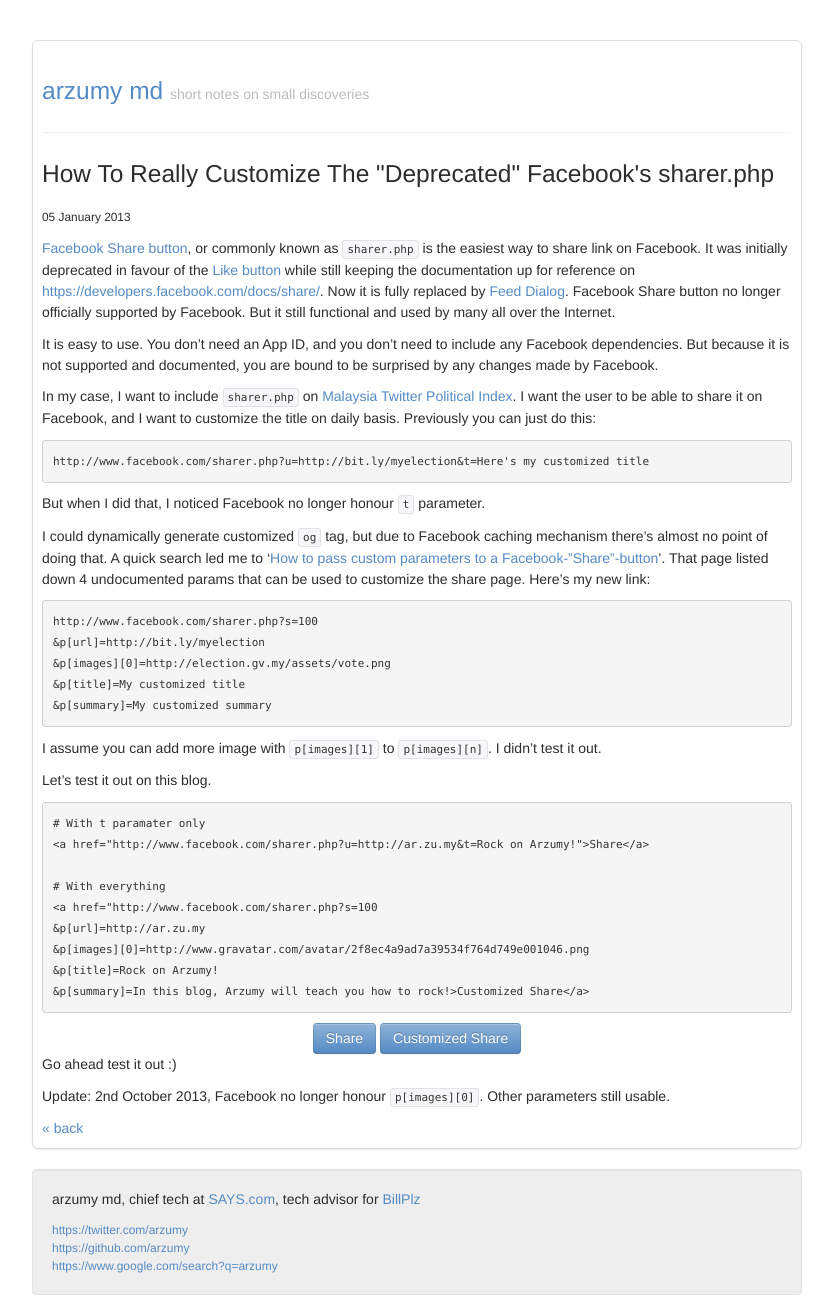
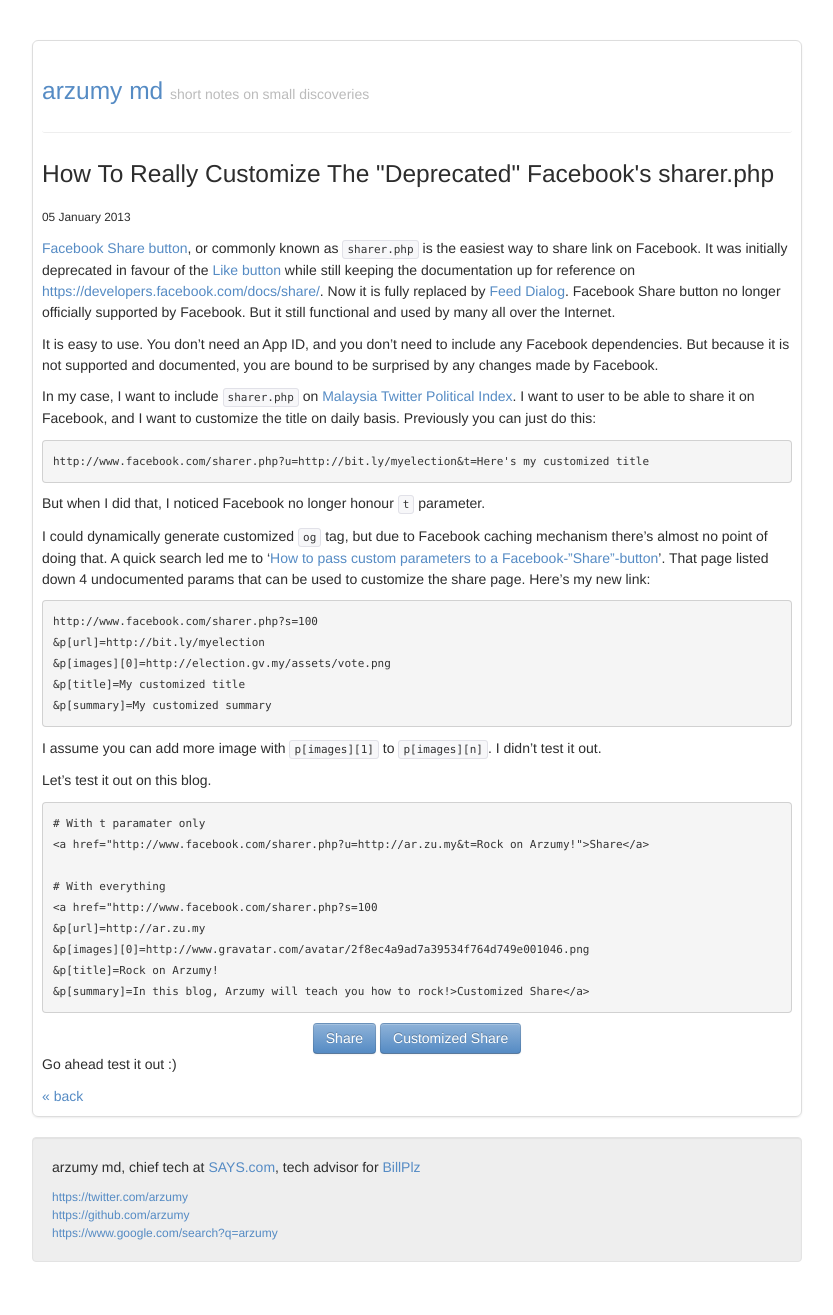
Before and after one commit to arzumy/arzumy.github.com, a Jekyll site: the page built from _posts/2013-01-05-how-to-really-customize-the-deprecated-facebook-sharer-dot-php.md, in a window 1280 px wide. Shown: the whole page, without its empty margins (223-1056 px from the left). Built offline with Jekyll 4.4.1, drawn with Linux system fonts in a browser that asks for light colours; nearby versions of some CDN libraries; some web fonts are replaced; Markdown is read by kramdown in place of the engine named in the settings; after the commit the page ends 1282 px from its top, so only the background shows below that.

Commit message:
Revert "update facebook share to update readers about deprecated images param"
This reverts commit be7e50e55e9f09eac4d53714c6e7171249f30694.

```diff
--- a/_posts/2013-01-05-how-to-really-customize-the-deprecated-facebook-sharer-dot-php.md
+++ b/_posts/2013-01-05-how-to-really-customize-the-deprecated-facebook-sharer-dot-php.md
@@ -9,7 +9,7 @@
 
 It is easy to use. You don't need an App ID, and you don't need to include any Facebook dependencies. But because it is not supported and documented, you are bound to be surprised by any changes made by Facebook.
 
-In my case, I want to include `sharer.php` on [Malaysia Twitter Political Index](http://bit.ly/myelection). I want the user to be able to share it on Facebook, and I want to customize the title on daily basis. Previously you can just do this:
+In my case, I want to include `sharer.php` on [Malaysia Twitter Political Index](http://bit.ly/myelection). I want to user to be able to share it on Facebook, and I want to customize the title on daily basis. Previously you can just do this:
 
     http://www.facebook.com/sharer.php?u=http://bit.ly/myelection&t=Here's my customized title
 
@@ -43,5 +43,3 @@
 </div>
 
 Go ahead test it out :)
-
-Update: 2nd October 2013, Facebook no longer honour `p[images][0]`. Other parameters still usable.
```
